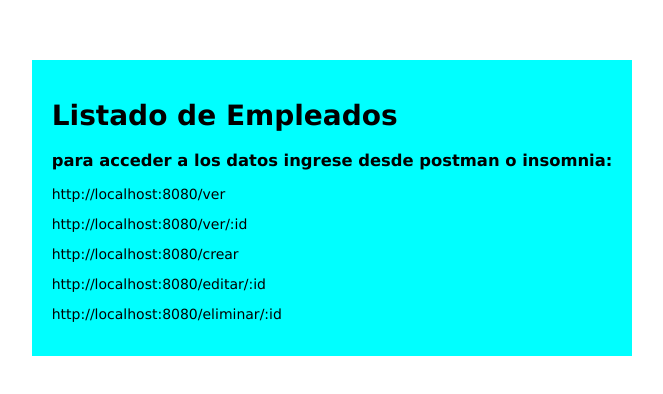
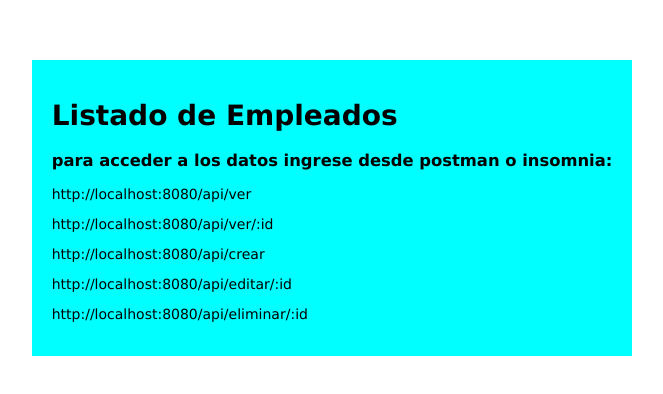
Before and after one commit to AMBoulchouk/crud-mongo-node, a website: page public/index.html in a window 1280 px wide. Shown: the part 192-586 px from the top of the page, without its empty margins (308-971 px from the left). Drawn offline with Linux system fonts and the light colour scheme.

Commit message:
arregladas las rutas del api

```diff
--- a/public/index.html
+++ b/public/index.html
@@ -9,11 +9,11 @@
   <div class="card">
     <h1>Listado de Empleados</h1>
     <h3>para acceder a los datos ingrese desde postman o insomnia:</h3>
-    <p>http://localhost:8080/ver</p>
-    <p>http://localhost:8080/ver/:id</p>
-    <p>http://localhost:8080/crear</p>
-    <p>http://localhost:8080/editar/:id</p>
-    <p>http://localhost:8080/eliminar/:id</p>
+    <p>http://localhost:8080/api/ver</p>
+    <p>http://localhost:8080/api/ver/:id</p>
+    <p>http://localhost:8080/api/crear</p>
+    <p>http://localhost:8080/api/editar/:id</p>
+    <p>http://localhost:8080/api/eliminar/:id</p>
   </div>
 </body>
 
```
